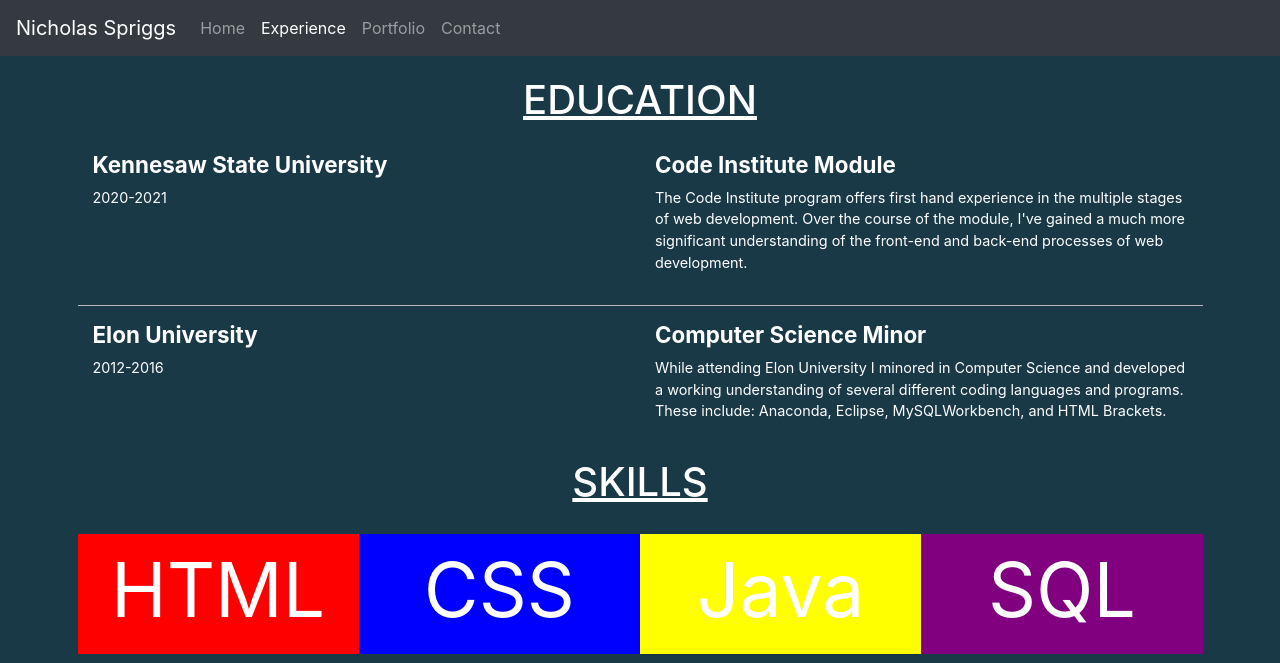
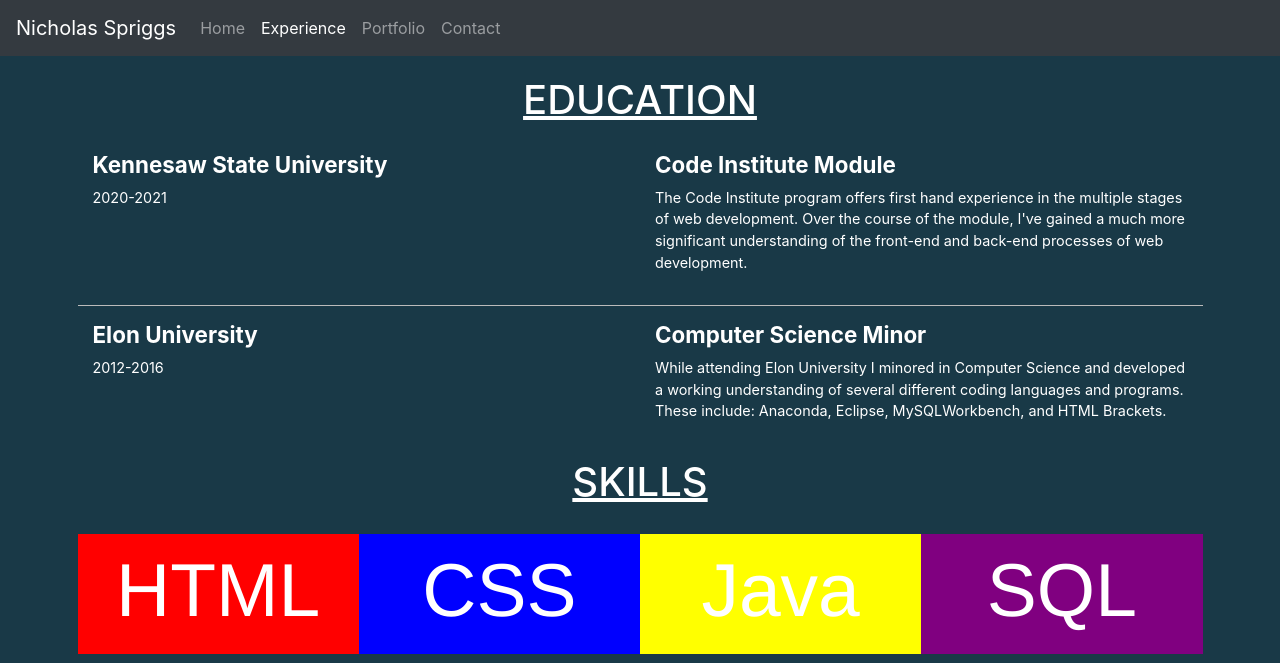
Before and after one commit to NickSpriggs/portfolio-project, a plain HTML site: page experience.html in a window 1280 px wide. Shown: the top 663 px of the page. Drawn offline with nearby package versions, Linux system fonts and the light colour scheme.

Commit message:
Adjust made to CSS following first test

```diff
--- a/assets/css/style.css
+++ b/assets/css/style.css
@@ -1,5 +1,3 @@
-/* All */
-
 html,body{
   overflow-x: hidden;
   overflow-y: auto;
@@ -197,7 +195,7 @@ hr.solid-line {
     font-size: 75px;
     height: 120px;
     color: white;
-    font-style: helvetica;
+    font-family: Helvetica;
     text-align: center;
 }
 
@@ -206,7 +204,7 @@ hr.solid-line {
     font-size: 75px;
     height: 120px;
     color: white;
-    font-style: helvetica;
+    font-family: Helvetica;
     text-align: center;
 }
 
@@ -215,7 +213,7 @@ hr.solid-line {
     font-size: 75px;
     height: 120px;
     color: white;
-    font-style: helvetica;
+    font-family: Helvetica;
     text-align: center;
 }
 
@@ -224,6 +222,6 @@ hr.solid-line {
     font-size: 75px;
     height: 120px;
     color: white;
-    font-style: helvetica;
+    font-family: Helvetica;
     text-align: center;
 }
```
Also changed, not shown: 1 other file.
